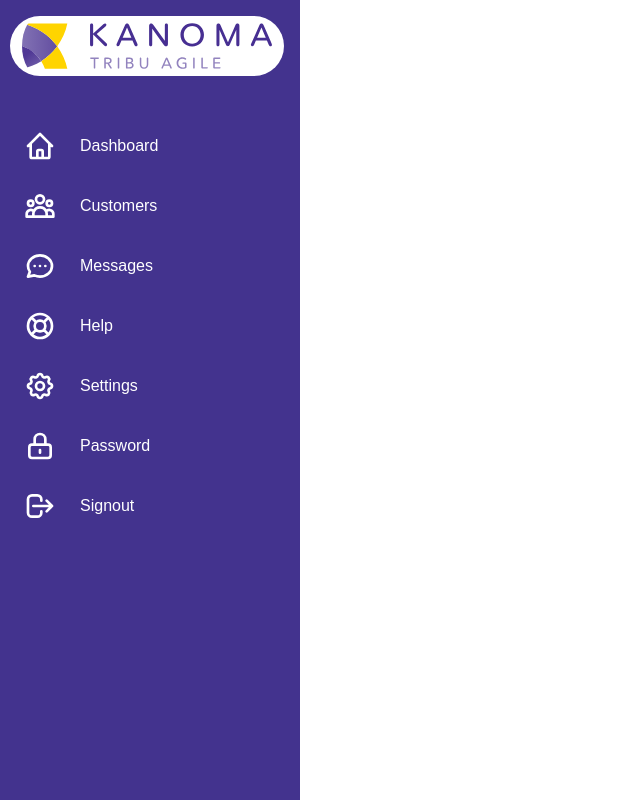
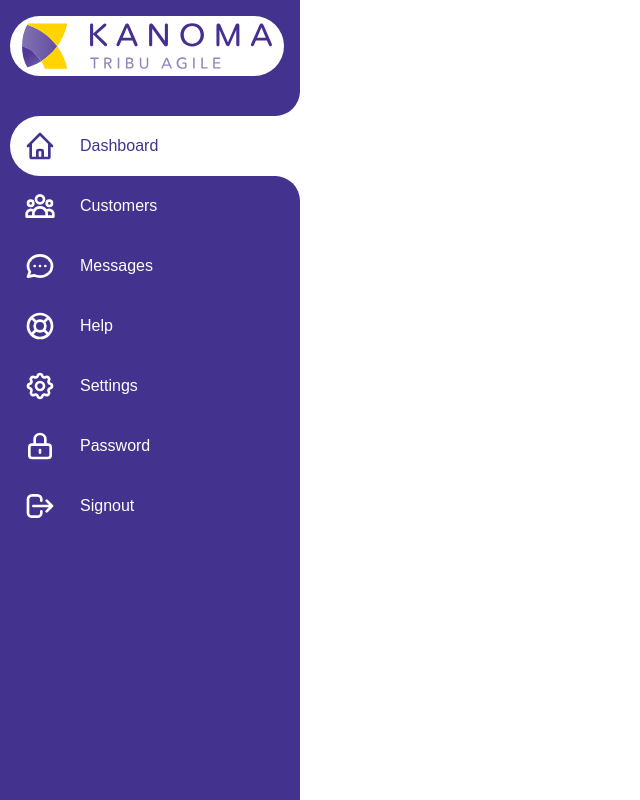
Before and after one commit to Horsty80/formation-react-admin, a React (Create React App) app: page / in a window 1280 px wide. Shown: the whole page, without its empty margins (0-640 px from the left). Built offline with nearby package versions, Linux system fonts and the light colour scheme.

Commit message:
💄 ✨ discovery of react hook

```diff
--- a/src/components/NavItem.js
+++ b/src/components/NavItem.js
@@ -1,9 +1,11 @@
 import React from "react";
 
-const NavItem = ({ Icon, title }) => {
+const NavItem = ({ Icon, title, isActive }) => {
+  const activeListItemStyle = isActive ? "bg-white" : "";
+  const activeLinkStyle = isActive ? "text-primary curverOutsideBis" : "";
   return (
-    <li className="navItem">
-      <a className="navLink curverOutside" href="#">
+    <li className={`navItem ${activeListItemStyle}`}>
+      <a className={`navLink curverOutside ${activeLinkStyle}`} href="#">
         <span className="navIcon">
           {Icon && <Icon className="navSvg" data-testid="svg" />}
         </span>
--- a/src/components/Navigation.js
+++ b/src/components/Navigation.js
@@ -1,4 +1,4 @@
-import React from "react";
+import React, { useEffect, useState } from "react";
 import logo from "../logo.svg";
 import {
   ChatIcon,
@@ -12,16 +12,22 @@ import {
 import NavItem from "./NavItem";
 
 const navItems = [
-  { icon: HomeIcon, title: "Dashboard" },
-  { icon: UserGroupIcon, title: "Customers" },
-  { icon: ChatIcon, title: "Messages" },
-  { icon: SupportIcon, title: "Help" },
-  { icon: CogIcon, title: "Settings" },
-  { icon: LockClosedIcon, title: "Password" },
-  { icon: LogoutIcon, title: "Signout" },
+  { icon: HomeIcon, title: "Dashboard", uri: "/" },
+  { icon: UserGroupIcon, title: "Customers", uri: "/customers" },
+  { icon: ChatIcon, title: "Messages", uri: "/messages" },
+  { icon: SupportIcon, title: "Help", uri: "/help" },
+  { icon: CogIcon, title: "Settings", uri: "/settings" },
+  { icon: LockClosedIcon, title: "Password", uri: "/password" },
+  { icon: LogoutIcon, title: "Signout", uri: "/signout" },
 ];
 
 function Navigation() {
+  const [currentPath, setCurrentPath] = useState("/");
+  useEffect(() => {
+    const pathname = window.location.pathname;
+    setCurrentPath(pathname);
+  }, [setCurrentPath]);
+
   return (
     <div className="fixed w-[300px] h-full bg-primary border-l-[10px] border-l-primary transition-all duration-500 overflow-hidden">
       <ul className="absolute top-0 left-0 w-full">
@@ -38,7 +44,12 @@ function Navigation() {
           </a>
         </li>
         {navItems.map((navItem, index) => (
-          <NavItem key={index} Icon={navItem.icon} title={navItem.title} />
+          <NavItem
+            key={index}
+            Icon={navItem.icon}
+            title={navItem.title}
+            isActive={currentPath === navItem.uri}
+          />
         ))}
       </ul>
     </div>
--- a/src/index.css
+++ b/src/index.css
@@ -43,4 +43,12 @@
     hover:before:w-[50px] hover:before:h-[50px] hover:before:rounded-full
     hover:before:shadow-curveShadowBefore hover:before:pointer-events-none hover:before:bg-transparent;
   }
+  .curverOutsideBis {
+    @apply after:content-[''] after:absolute after:right-0 after:bottom-[-50px]
+    after:w-[50px] after:h-[50px] after:rounded-full
+    after:shadow-curveShadowAfter after:pointer-events-none after:bg-transparent
+    before:content-[''] before:absolute before:right-0 before:top-[-50px]
+    before:w-[50px] before:h-[50px] before:rounded-full
+    before:shadow-curveShadowBefore before:pointer-events-none before:bg-transparent;
+  }
 }
```
